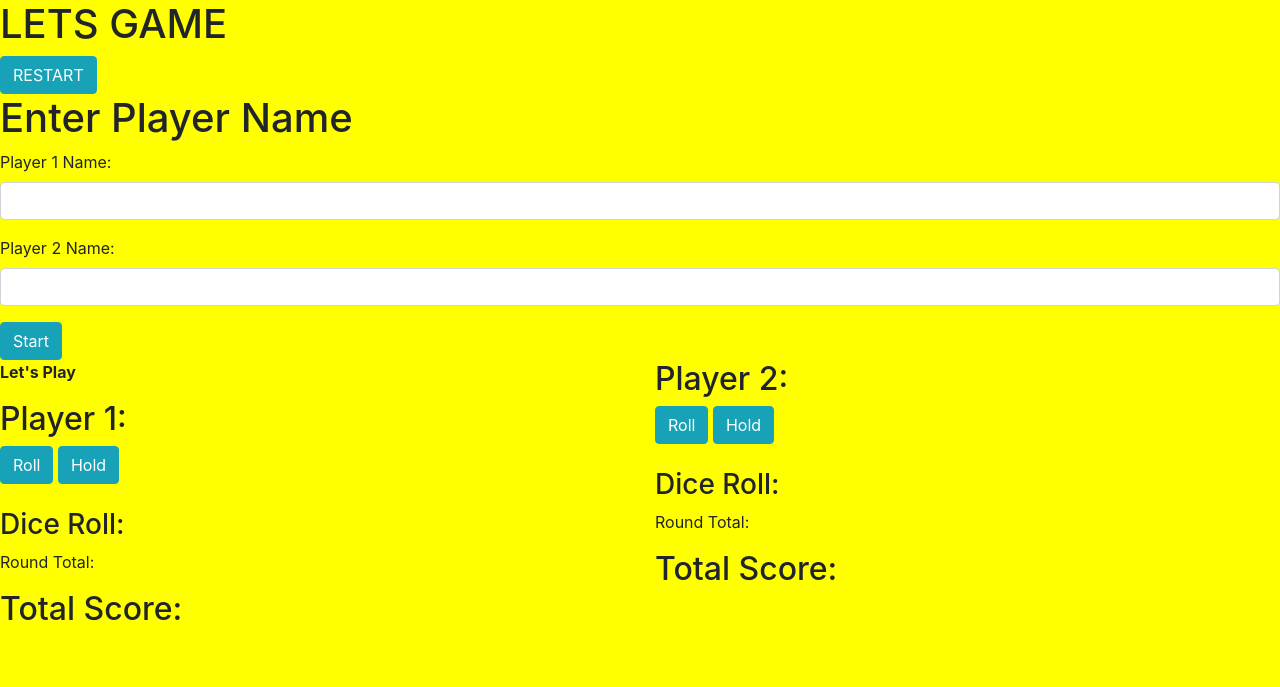
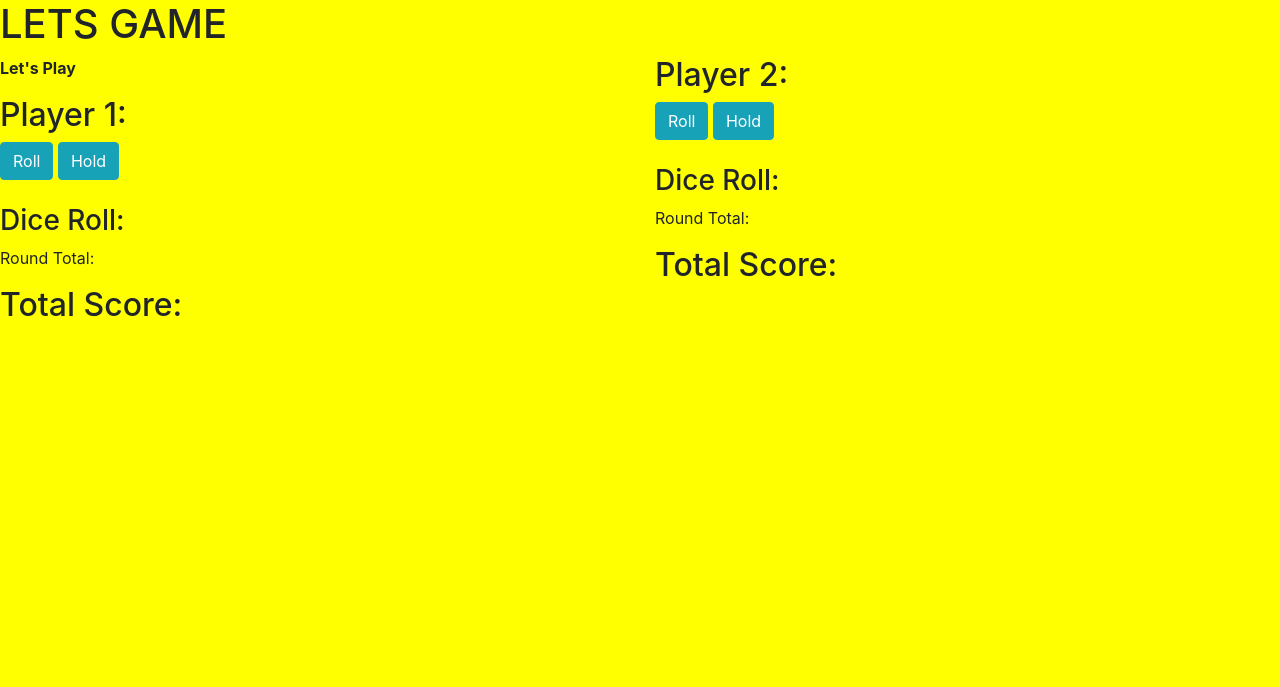
Before and after one commit to kokodavid/ko, a plain HTML site: page index.html in a window 1280 px wide. Drawn offline with nearby package versions, Linux system fonts and the light colour scheme.

Commit message:
add new codes

```diff
--- a/index.html
+++ b/index.html
@@ -10,24 +10,6 @@
   <body>
   <h1>LETS GAME</h1>
 
-        <button id="new-game" class="btn-info btn">RESTART</button>
-
-        <h1>Enter Player Name</h1>
-          <form id="player-1">
-            <div class="form-group">
-              <label for="player1Name">Player 1 Name:</label>
-              <input required class="player1Name form-control" type="text">
-            </div>
-          </form>
-          <div>
-          <form id="player-2">
-            <div class="form-group">
-              <label for="Player2Name">Player 2 Name:</label>
-              <input required class="player2Name form-control" type="text">
-            </div>
-          </form>
-          <button id="start" class="btn-info btn">Start</button>
-      </div>
       <div class="row">
         <div class="col-md-6">
           <p class="play"><b>Let's Play</b></p>
```
